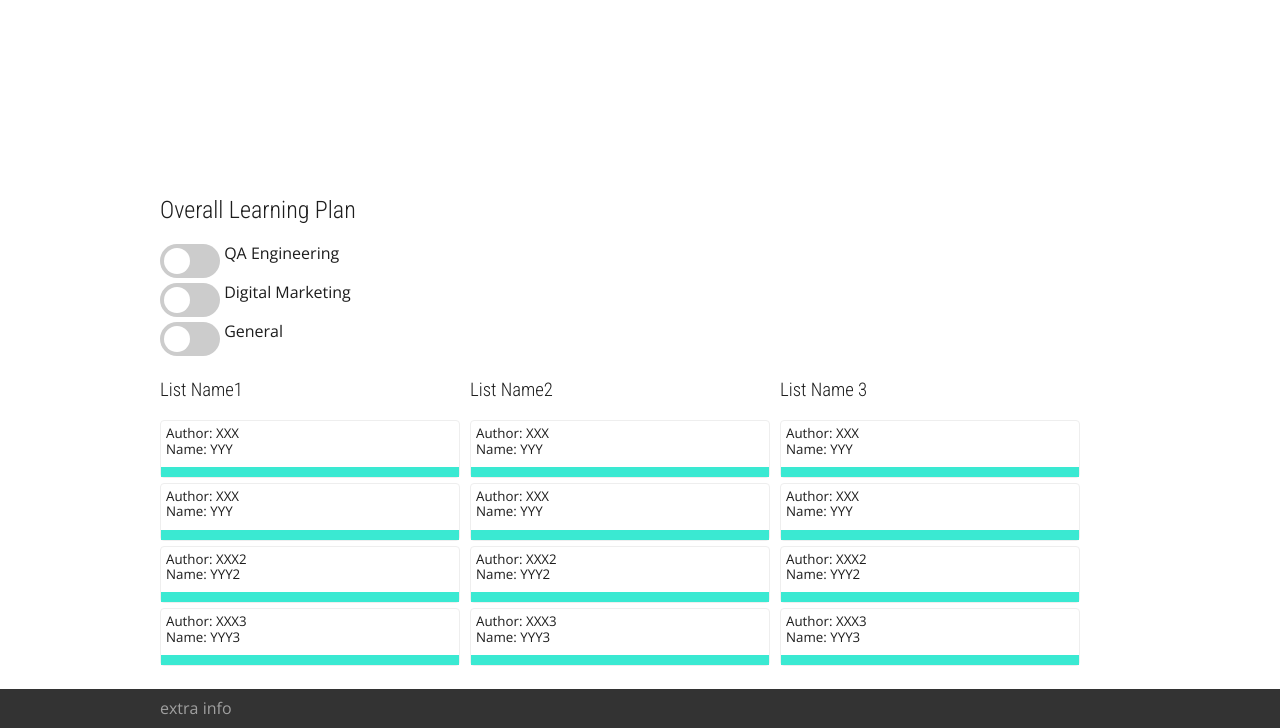
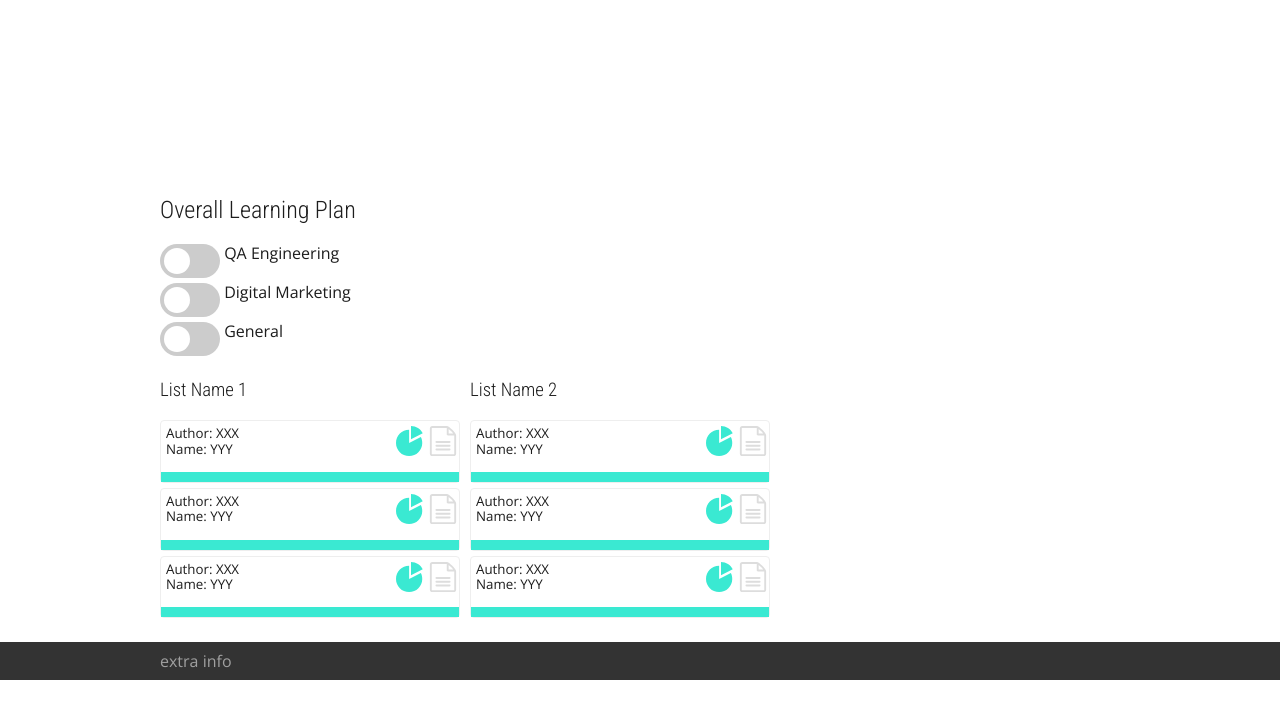
Before and after one commit to nadya-wyn/digitalreallife, a website: page src/index.html in a window 1280 px wide. Shown: the part 84-812 px from the top of the page. Drawn offline with nearby package versions, Linux system fonts and the light colour scheme; files that its build step writes are made by us from their sources; files whose address does not match are found by name.

Commit message:
Added list icons

```diff
--- a/src/index.html
+++ b/src/index.html
@@ -68,117 +68,123 @@
 					<!-- End: FILTER SWITCHES -->
 				</div>
 				<div class="dashboard__catview">
+					<!-- FILTER LIST -->
 					<div class="dashboard__catview-list">
-						<h3>List Name1</h3>
+						<h3>List Name 1</h3>
 						<ul class="dashboard__list">
 							<li class="dashboard__list-item">
+								<div class="dashboard__list-item__container">
 									<div class="dashboard__list-item__data">
 										Author: XXX<br>
 										Name: YYY<br>
 									</div>
+									<div class="dashboard__list-item__buttons">
+										<div class="dashboard__list-item__button progress">
 
+										</div>
+										<div class="dashboard__list-item__button summary">
+
+										</div>
+									</div>
+								</div>
 								<div class="dashboard__list-item__pb"></div>
 							</li>
 							<li class="dashboard__list-item">
+								<div class="dashboard__list-item__container">
 									<div class="dashboard__list-item__data">
 										Author: XXX<br>
 										Name: YYY<br>
 									</div>
+									<div class="dashboard__list-item__buttons">
+										<div class="dashboard__list-item__button progress">
 
+										</div>
+										<div class="dashboard__list-item__button summary">
+
+										</div>
+									</div>
+								</div>
 								<div class="dashboard__list-item__pb"></div>
 							</li>
 							<li class="dashboard__list-item">
-								<div class="dashboard__list-item__data">
-									Author: XXX2<br>
-									Name: YYY2<br>
-								</div>
-
-								<div class="dashboard__list-item__pb"></div>
-							</li>
-							<li class="dashboard__list-item">
-								<div class="dashboard__list-item__data">
-									Author: XXX3<br>
-									Name: YYY3<br>
-								</div>
-
-								<div class="dashboard__list-item__pb"></div>
-							</li>
-						</ul>
-					</div>
-					<div class="dashboard__catview-list">
-						<h3>List Name2</h3>
-						<ul class="dashboard__list">
-							<li class="dashboard__list-item">
+								<div class="dashboard__list-item__container">
 									<div class="dashboard__list-item__data">
 										Author: XXX<br>
 										Name: YYY<br>
 									</div>
+									<div class="dashboard__list-item__buttons">
+										<div class="dashboard__list-item__button progress">
 
+										</div>
+										<div class="dashboard__list-item__button summary">
+
+										</div>
+									</div>
+								</div>
 								<div class="dashboard__list-item__pb"></div>
 							</li>
+
+						</ul>
+					</div>
+					<!-- FILTER LIST -->
+					<div class="dashboard__catview-list">
+						<h3>List Name 2</h3>
+						<ul class="dashboard__list">
 							<li class="dashboard__list-item">
+								<div class="dashboard__list-item__container">
 									<div class="dashboard__list-item__data">
 										Author: XXX<br>
 										Name: YYY<br>
 									</div>
+									<div class="dashboard__list-item__buttons">
+										<div class="dashboard__list-item__button progress">
 
+										</div>
+										<div class="dashboard__list-item__button summary">
+
+										</div>
+									</div>
+								</div>
 								<div class="dashboard__list-item__pb"></div>
 							</li>
 							<li class="dashboard__list-item">
-								<div class="dashboard__list-item__data">
-									Author: XXX2<br>
-									Name: YYY2<br>
-								</div>
-
-								<div class="dashboard__list-item__pb"></div>
-							</li>
-							<li class="dashboard__list-item">
-								<div class="dashboard__list-item__data">
-									Author: XXX3<br>
-									Name: YYY3<br>
-								</div>
-
-								<div class="dashboard__list-item__pb"></div>
-							</li>
-						</ul>
-					</div>
-					<div class="dashboard__catview-list">
-						<h3>List Name 3</h3>
-						<ul class="dashboard__list">
-							<li class="dashboard__list-item">
+								<div class="dashboard__list-item__container">
 									<div class="dashboard__list-item__data">
 										Author: XXX<br>
 										Name: YYY<br>
 									</div>
+									<div class="dashboard__list-item__buttons">
+										<div class="dashboard__list-item__button progress">
 
+										</div>
+										<div class="dashboard__list-item__button summary">
+
+										</div>
+									</div>
+								</div>
 								<div class="dashboard__list-item__pb"></div>
 							</li>
 							<li class="dashboard__list-item">
+								<div class="dashboard__list-item__container">
 									<div class="dashboard__list-item__data">
 										Author: XXX<br>
 										Name: YYY<br>
 									</div>
+									<div class="dashboard__list-item__buttons">
+										<div class="dashboard__list-item__button progress">
 
+										</div>
+										<div class="dashboard__list-item__button summary">
+
+										</div>
+									</div>
+								</div>
 								<div class="dashboard__list-item__pb"></div>
 							</li>
-							<li class="dashboard__list-item">
-								<div class="dashboard__list-item__data">
-									Author: XXX2<br>
-									Name: YYY2<br>
+
+						</ul>
 					</div>
 
-								<div class="dashboard__list-item__pb"></div>
-							</li>
-							<li class="dashboard__list-item">
-								<div class="dashboard__list-item__data">
-									Author: XXX3<br>
-									Name: YYY3<br>
-								</div>
-
-								<div class="dashboard__list-item__pb"></div>
-							</li>
-						</ul>
-					</div>
 
 				</div>
 
--- a/src/sass/blocks/_dashboard.scss
+++ b/src/sass/blocks/_dashboard.scss
@@ -19,8 +19,39 @@
 			border-radius: 4px;
 			margin-bottom: 5px;
 
+			&__container {
+				display: flex;
+				justify-content: space-between;
+			}
+
 			&__data {
 				margin: 5px;
+			}
+
+			&__buttons {
+				display: flex;
+			}
+
+			&__button {
+				display: block;
+
+				height: 30px;
+				width: 30px;
+
+				margin: 5px 1px;
+
+				background-repeat: no-repeat;
+				background-size: contain;
+
+				cursor: pointer;
+			}
+
+			.progress {
+				background-image: url('../icons/pie-chart.svg');
+			}
+
+			.summary {
+				background-image: url('../icons/file-text2-grey.svg');
 			}
 
 			&__pb {
```
Also changed, not shown: dist/css/style.min.css, dist/icons/file-text2-grey.svg (added), dist/icons/file-text2.svg (added), dist/icons/pie-chart-grey.svg (added), dist/icons/pie-chart.svg (added), dist/index.html, src/icons/file-text2-grey.svg (added), src/icons/file-text2.svg (added), src/icons/pie-chart-grey.svg (added), src/icons/pie-chart.svg (added). Lines whose indentation alone changed are shown as unchanged.
